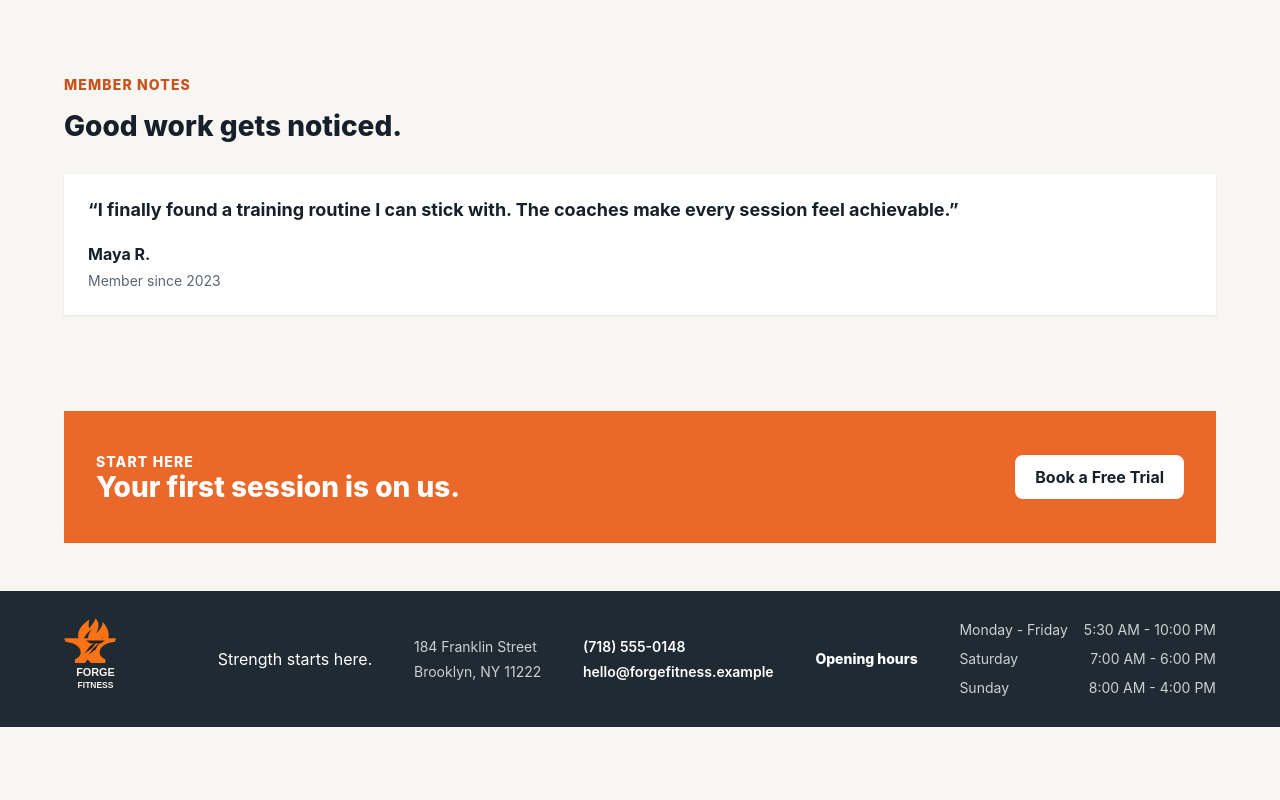
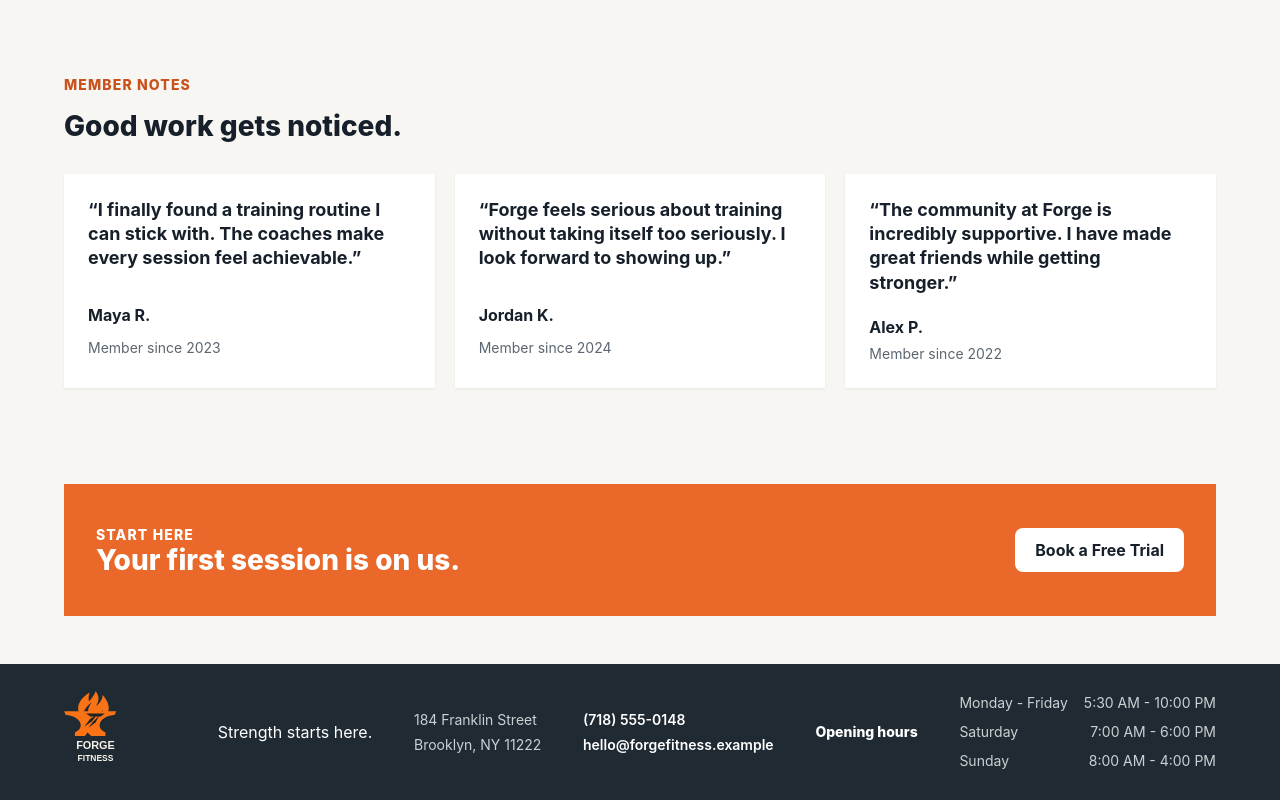
Before and after one commit to fernweh-3/forge-fitness, a React (Vite) app: page / in a window 1280 px wide. Shown: the part 1275-2075 px from the top of the page. Before the commit the page ends 2002 px from the top, so only its background shows below. Built offline with nearby package versions, Linux system fonts and the light colour scheme.

Commit message:
feat(home): finalize requirements and brand assets

```diff
--- a/src/data/home.ts
+++ b/src/data/home.ts
@@ -64,6 +64,21 @@ export const testimonials: Testimonial[] = [
     name: 'Jordan K.',
     detail: 'Member since 2024',
   },
+  {
+    quote: 'The community at Forge is incredibly supportive. I have made great friends while getting stronger.',
+    name: 'Alex P.',
+    detail: 'Member since 2022',
+  },
+//   {
+//     quote: 'The variety of classes keeps me motivated and challenged. I never get bored with my workouts.',
+//     name: 'Sam T.',
+//     detail: 'Member since 2021',
+//   },
+//   {
+//     quote: 'The coaches are knowledgeable and always willing to help. I feel confident in my training here.',
+//     name: 'Taylor L.',
+//     detail: 'Member since 2020',
+//   },
 ]
 
 export const gymInfo = {
--- a/src/pages/HomePage.tsx
+++ b/src/pages/HomePage.tsx
@@ -92,13 +92,17 @@ export function HomePage() {
           <p className="page-placeholder__eyebrow">Member notes</p>
           <h2 id="testimonials-title">Good work gets noticed.</h2>
         </div>
-        <figure className="testimonial">
-          <blockquote>“{testimonials[0].quote}”</blockquote>
-          <figcaption>
-            <strong>{testimonials[0].name}</strong>
-            <span>{testimonials[0].detail}</span>
-          </figcaption>
-        </figure>
+        <div className="testimonial-list">
+          {testimonials.map((testimonial) => (
+            <figure className="testimonial" key={testimonial.name}>
+              <blockquote>“{testimonial.quote}”</blockquote>
+              <figcaption>
+                <strong>{testimonial.name}</strong>
+                <span>{testimonial.detail}</span>
+              </figcaption>
+            </figure>
+          ))}
+        </div>
       </section>
 
       {/* <section className="home-details" aria-labelledby="visit-title">
```
Also changed, not shown: public/brand/forge-fitness.png (added), 1 other file (tests, documents, lock files or other folders).
